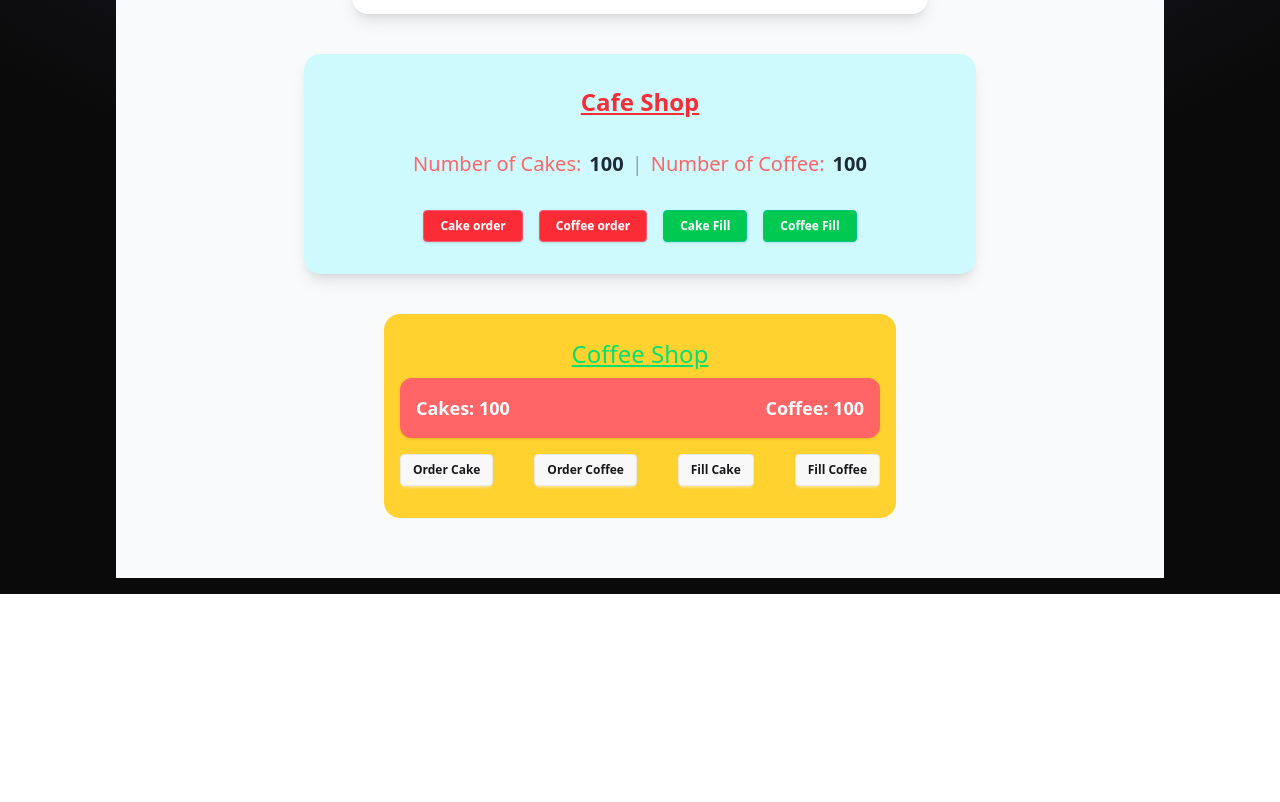
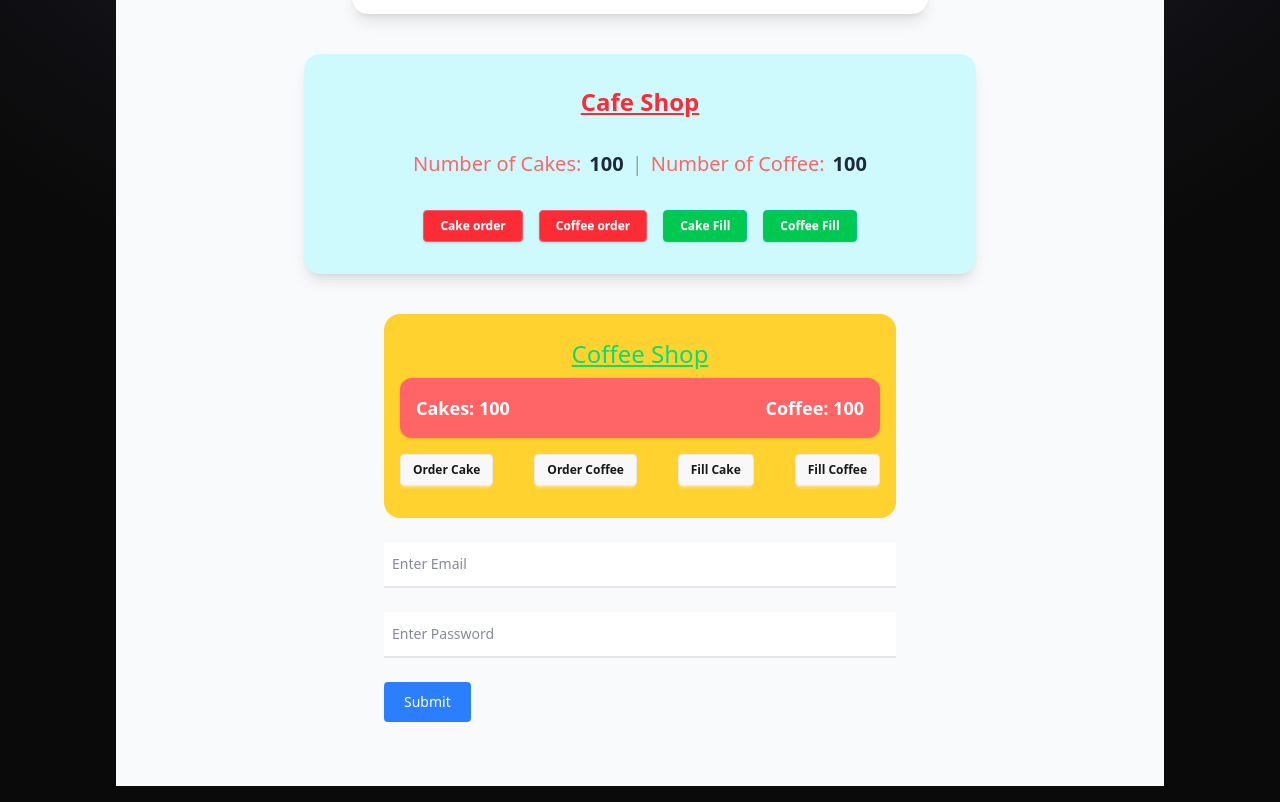
Before and after one commit to aungNyeinChan93/react_redux-toolkit_04, a React (Vite) app: page /tests in a window 1280 px wide. Shown: the part 302-1104 px from the top of the page. Before the commit the page ends 896 px from the top, so only its background shows below. Built offline with nearby package versions, Linux system fonts and the light colour scheme; no server answers.

Commit message:
test: form

```diff
--- /dev/null
+++ b/src/components/other/Form.jsx
@@ -0,0 +1,58 @@
+import React, { useState } from "react";
+
+const Form = () => {
+  const [login, setLoign] = useState({
+    email: "",
+    password: "",
+  });
+
+  const LoginSubmit = (e) => {
+    e.preventDefault();
+    console.log({ email: login.email, password: login.password });
+  };
+
+  return (
+    <React.Fragment>
+      <form className="space-y-6 max-w-lg mx-auto" onSubmit={LoginSubmit}>
+        <div className="relative flex items-center">
+          <input
+            type="email"
+            placeholder="Enter Email"
+            className="px-2 py-3 pr-8 bg-white text-slate-900 w-full text-sm border-b-2 border-gray-200 focus:border-blue-500 outline-none"
+            name="email"
+            value={login.email}
+            onChange={(e) =>
+              setLoign((pre) => ({ ...pre, [e.target.name]: e.target.value }))
+            }
+          />
+        </div>
+
+        <div className="relative flex items-center">
+          <input
+            type="password"
+            placeholder="Enter Password"
+            className="px-2 py-3 pr-8 bg-white text-slate-900 w-full text-sm border-b-2 border-gray-200 focus:border-blue-500 outline-none"
+            name="password"
+            value={login.password}
+            onChange={
+              (e) => setLoign((pre) => ({ ...pre, password: e.target.value }))
+              //   setLoign((pre) => ({
+              //     ...pre,
+              //     [Object.keys(login)[1]]: e.target.value,
+              //   }))
+            }
+          />
+        </div>
+
+        <button
+          type="submit"
+          className="px-5 py-2.5 bg-blue-500 text-sm font-medium text-white hover:bg-blue-600 rounded-sm cursor-pointer"
+        >
+          Submit
+        </button>
+      </form>
+    </React.Fragment>
+  );
+};
+
+export default Form;
--- a/src/feature/dogs/dogsSlice.js
+++ b/src/feature/dogs/dogsSlice.js
@@ -18,12 +18,17 @@ const dogsSlice = createSlice({
     },
     extraReducers: (builder) => {
         builder
+            .addCase(fetchDogs.pending, (state) => {
+                state.isLoading = true;
+            })
             .addCase(fetchDogs.fulfilled, (state, action) => {
                 state.isLoading = false;
                 state.dogs = action?.payload;
             })
             .addCase(fetchDogs.rejected, (state, action) => {
-                state.error = action?.error?.message;
+                state.isLoading = false;
+                state.dogs = [];
+                state.error = action.error.message;
             })
     }
 
--- a/src/pages/TestPage.jsx
+++ b/src/pages/TestPage.jsx
@@ -9,6 +9,7 @@ import {
   orderCake,
   orderCoffee,
 } from "../feature/cafe/cafeSlice";
+import Form from "../components/other/Form";
 
 const TestPage = () => {
   const { testState, testDispatch } = useTestReducer();
@@ -58,7 +59,7 @@ const TestPage = () => {
         </div>
       </section>
 
-      {/* Cafe Shop Section */}
+      {/* Cafe Shop Section with useReducer */}
       <section className="max-w-2xl mx-auto bg-cyan-100 rounded-2xl shadow-lg p-8 mb-10">
         <h3 className="text-center text-2xl font-semibold text-red-500 underline mb-6">
           Cafe Shop
@@ -135,6 +136,11 @@ const TestPage = () => {
           </button>
         </div>
       </section>
+
+      {/* Form */}
+      <section className="p-4 my-2">
+        <Form />
+      </section>
     </div>
   );
 };
```
